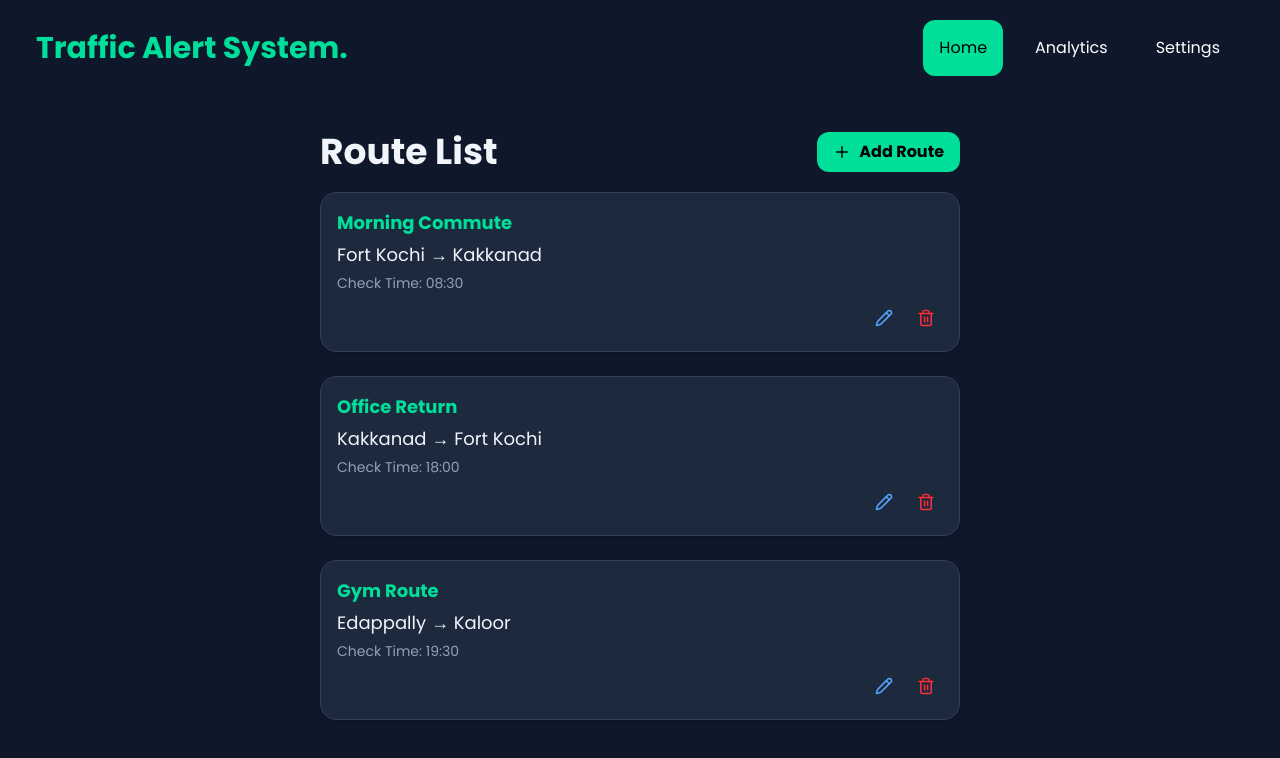
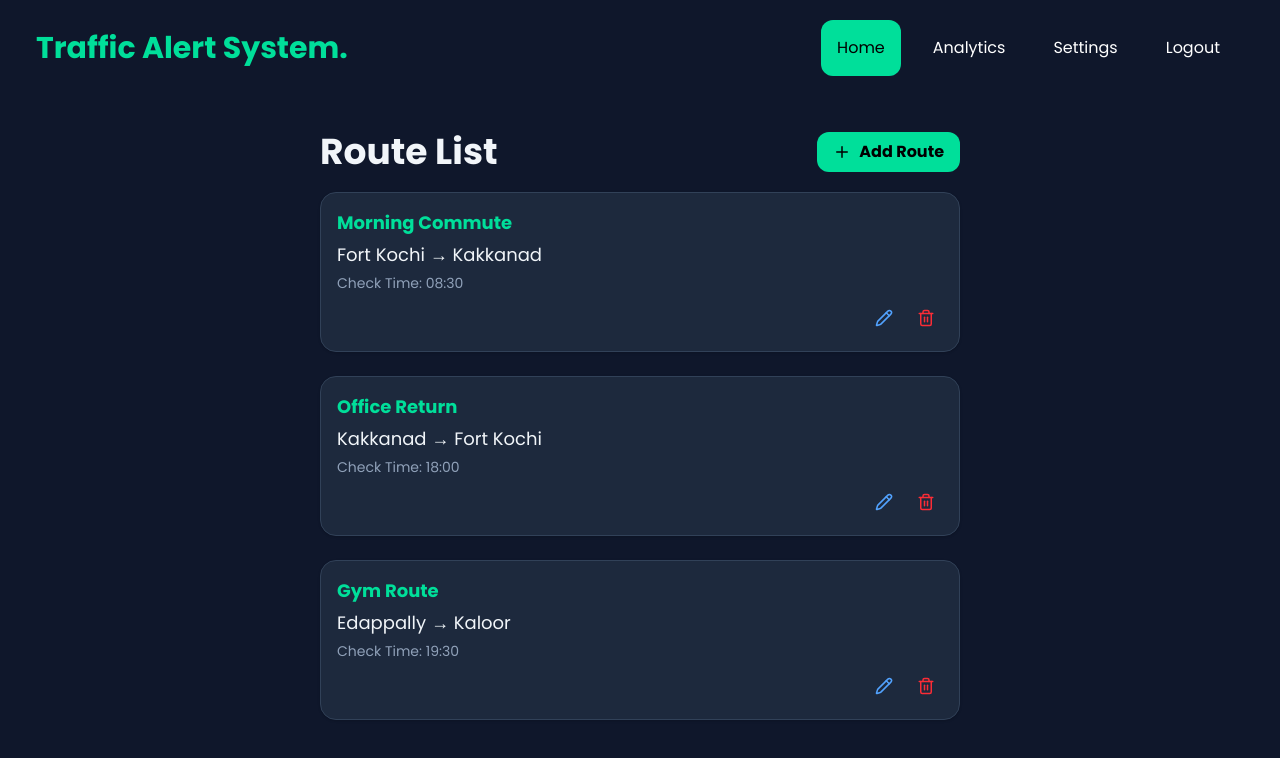
Before and after one commit to alexgantony/traffic_sms_notifier, a React (Vite) app in the folder frontend/: page / in a window 1280 px wide. Shown: the top 758 px of the page. Built offline with nearby package versions, Linux system fonts and the light colour scheme; sample sign-in values are in the browser's storage.

Commit message:
feat: add logout functionality to navbar

```diff
--- a/frontend/src/components/Navbar.jsx
+++ b/frontend/src/components/Navbar.jsx
@@ -1,10 +1,17 @@
 import { Menu, X } from 'lucide-react';
 import { useState } from 'react';
-import { NavLink } from 'react-router-dom';
+import { NavLink, useNavigate } from 'react-router-dom';
+import { logout } from '../api/auth';
 
 const Navbar = () => {
   const [nav, setNav] = useState(false);
   const handleNav = () => setNav(!nav);
+  const navigate = useNavigate();
+
+  const handleLogout = () => {
+    logout();
+    navigate('/login');
+  };
 
   const navItems = [
     { id: 1, text: 'Home', path: '/' },
@@ -27,12 +34,18 @@ const Navbar = () => {
       </h1>
 
       {/* Desktop Nav */}
-      <ul className='hidden md:flex'>
+      <ul className='hidden md:flex items-center'>
         {navItems.map((item) => (
           <NavLink to={item.path} key={item.id} className={linkClass}>
             {item.text}
           </NavLink>
         ))}
+        <button
+          onClick={handleLogout}
+          className='p-4 rounded-xl m-2 duration-300 cursor-pointer hover:bg-red-500 hover:text-white'
+        >
+          Logout
+        </button>
       </ul>
 
       <div onClick={handleNav} className='block md:hidden cursor-pointer'>
@@ -58,6 +71,15 @@ const Navbar = () => {
               {item.text}
             </NavLink>
           ))}
+          <button
+            onClick={() => {
+              handleLogout();
+              handleNav();
+            }}
+            className='w-full text-left p-4 border-b border-slate-700 rounded-xl duration-300 cursor-pointer hover:bg-red-500 hover:text-white'
+          >
+            Logout
+          </button>
         </ul>
       </div>
 
```
